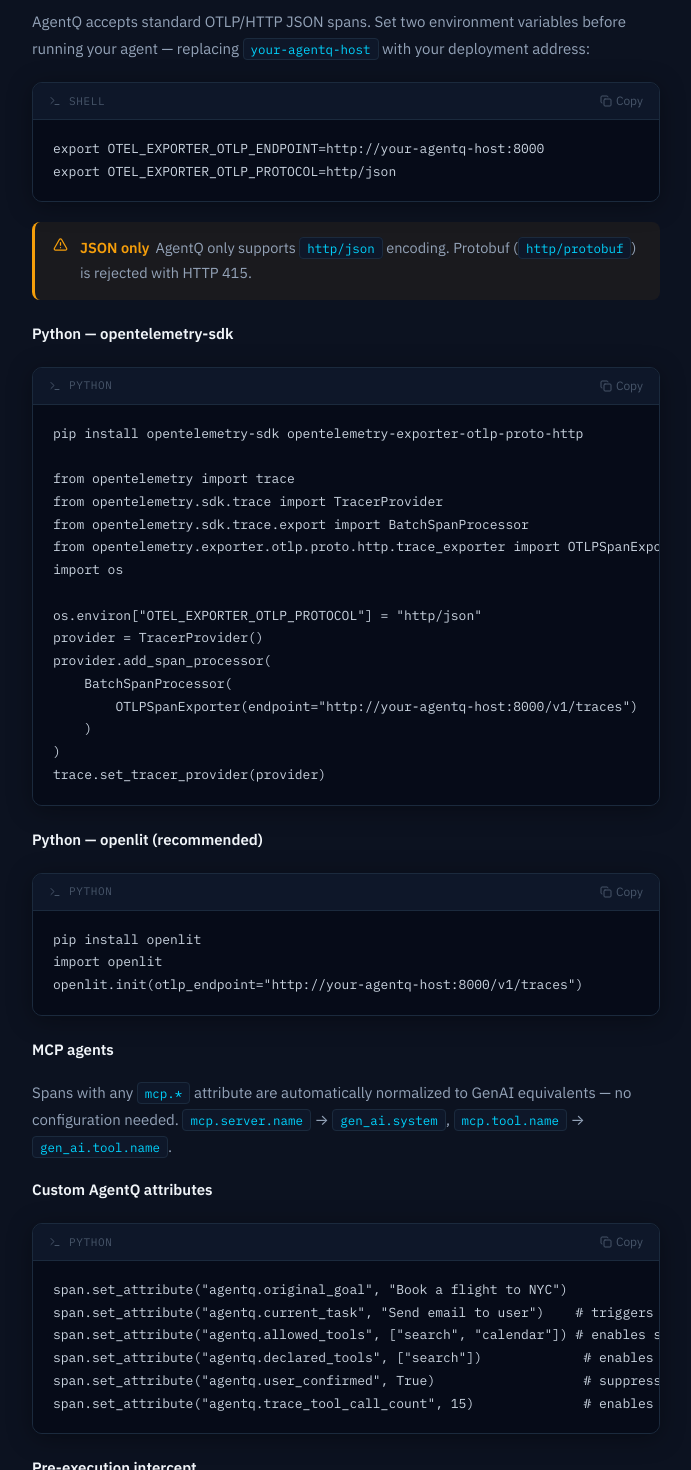
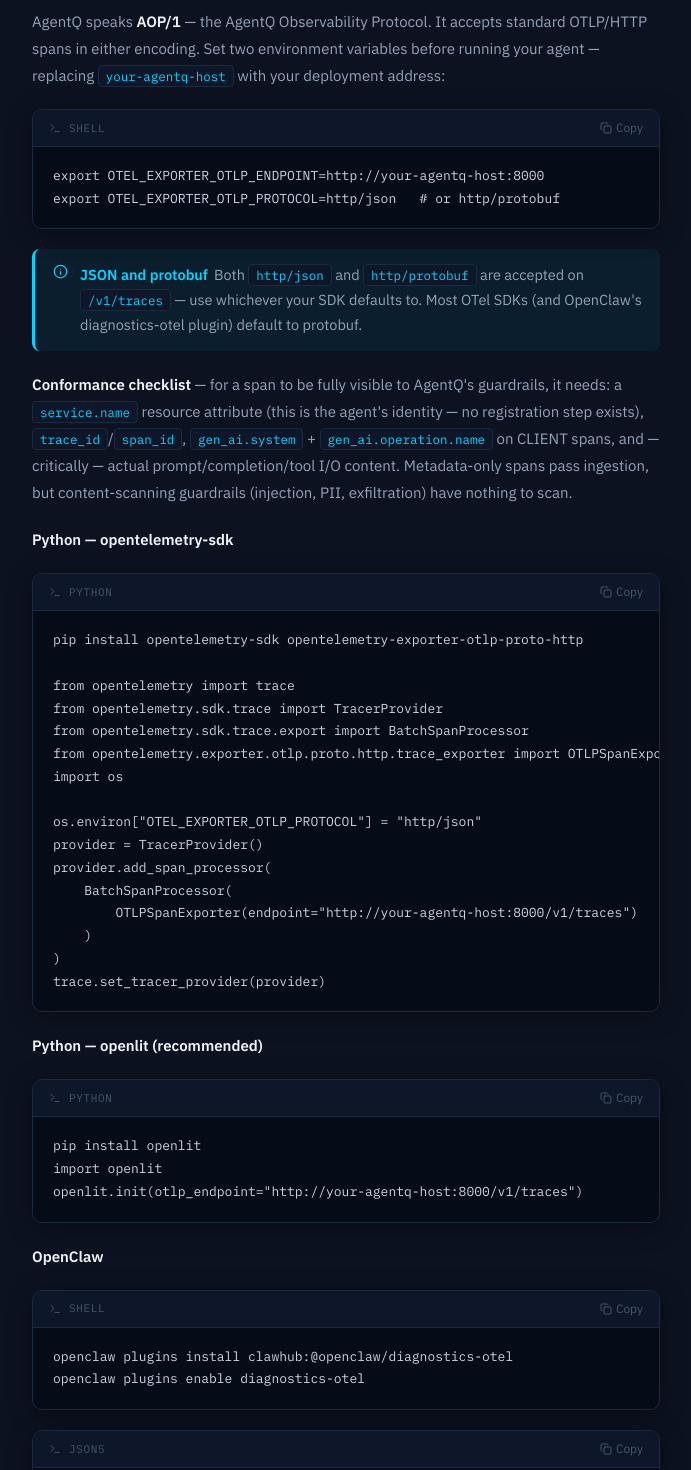
Before and after one commit to mostofashakib/AgentQ, a Next.js app in the folder frontend/: page /docs in a window 1280 px wide. Shown: the part 2120-3590 px from the top of the page, without its empty margins (324-1015 px from the left). Built offline with nearby package versions, Linux system fonts and the light colour scheme.

Commit message:
Document AOP/1 protocol details and OpenClaw integration in docs

```diff
--- a/frontend/app/docs/page.tsx
+++ b/frontend/app/docs/page.tsx
@@ -408,15 +408,19 @@
           <SectionHeading id="connecting" title="Connecting an Agent" />
 
           <Prose>
-            <p>AgentQ accepts standard OTLP/HTTP JSON spans. Set two environment variables before running your agent — replacing <InlineCode>your-agentq-host</InlineCode> with your deployment address:</p>
+            <p>AgentQ speaks <strong style={{ color: TEXT }}>AOP/1</strong> — the AgentQ Observability Protocol. It accepts standard OTLP/HTTP spans in either encoding. Set two environment variables before running your agent — replacing <InlineCode>your-agentq-host</InlineCode> with your deployment address:</p>
           </Prose>
 
           <CodeBlock lang="shell">{`export OTEL_EXPORTER_OTLP_ENDPOINT=http://your-agentq-host:8000
-export OTEL_EXPORTER_OTLP_PROTOCOL=http/json`}</CodeBlock>
+export OTEL_EXPORTER_OTLP_PROTOCOL=http/json   # or http/protobuf`}</CodeBlock>
 
-          <Callout kind="warning" title="JSON only">
-            AgentQ only supports <InlineCode>http/json</InlineCode> encoding. Protobuf (<InlineCode>http/protobuf</InlineCode>) is rejected with HTTP&nbsp;415.
+          <Callout kind="note" title="JSON and protobuf">
+            Both <InlineCode>http/json</InlineCode> and <InlineCode>http/protobuf</InlineCode> are accepted on <InlineCode>/v1/traces</InlineCode> — use whichever your SDK defaults to. Most OTel SDKs (and OpenClaw's diagnostics-otel plugin) default to protobuf.
           </Callout>
+
+          <Prose>
+            <p><strong style={{ color: TEXT }}>Conformance checklist</strong> — for a span to be fully visible to AgentQ's guardrails, it needs: a <InlineCode>service.name</InlineCode> resource attribute (this is the agent's identity — no registration step exists), <InlineCode>trace_id</InlineCode>/<InlineCode>span_id</InlineCode>, <InlineCode>gen_ai.system</InlineCode> + <InlineCode>gen_ai.operation.name</InlineCode> on CLIENT spans, and — critically — actual prompt/completion/tool I/O content. Metadata-only spans pass ingestion, but content-scanning guardrails (injection, PII, exfiltration) have nothing to scan.</p>
+          </Prose>
 
           <Prose><p><strong style={{ color: TEXT }}>Python — opentelemetry-sdk</strong></p></Prose>
           <CodeBlock lang="python">{`pip install opentelemetry-sdk opentelemetry-exporter-otlp-proto-http
@@ -440,6 +444,34 @@
           <CodeBlock lang="python">{`pip install openlit
 import openlit
 openlit.init(otlp_endpoint="http://your-agentq-host:8000/v1/traces")`}</CodeBlock>
+
+          <Prose><p><strong style={{ color: TEXT }}>OpenClaw</strong></p></Prose>
+          <CodeBlock lang="shell">{`openclaw plugins install clawhub:@openclaw/diagnostics-otel
+openclaw plugins enable diagnostics-otel`}</CodeBlock>
+          <CodeBlock lang="json5">{`{
+  plugins: { entries: { "diagnostics-otel": { enabled: true } } },
+  diagnostics: {
+    otel: {
+      enabled: true,
+      tracesEndpoint: "http://your-agentq-host:8000/v1/traces",
+      protocol: "http/protobuf",
+      serviceName: "openclaw-prod",
+      traces: true,
+      metrics: false,
+      logs: false,
+      captureContent: {
+        enabled: true,
+        inputMessages: true,
+        outputMessages: true,
+        toolInputs: true,
+        toolOutputs: true,
+      },
+    },
+  },
+}`}</CodeBlock>
+          <Callout kind="warning" title="captureContent is off by default">
+            OpenClaw's <InlineCode>captureContent</InlineCode> defaults to all-false for privacy — spans carry only bounded identifiers, never prompt/response/tool text. Left at the default, AgentQ's content-scanning guardrails receive spans but have nothing to scan, and will not fire. Enabling <InlineCode>captureContent</InlineCode> is what makes those guardrails effective — it's a deliberate privacy/security tradeoff (conversation content leaves OpenClaw and is stored by AgentQ), not something to default on without deciding that.
+          </Callout>
 
           <Prose>
             <p><strong style={{ color: TEXT }}>MCP agents</strong></p>
```
